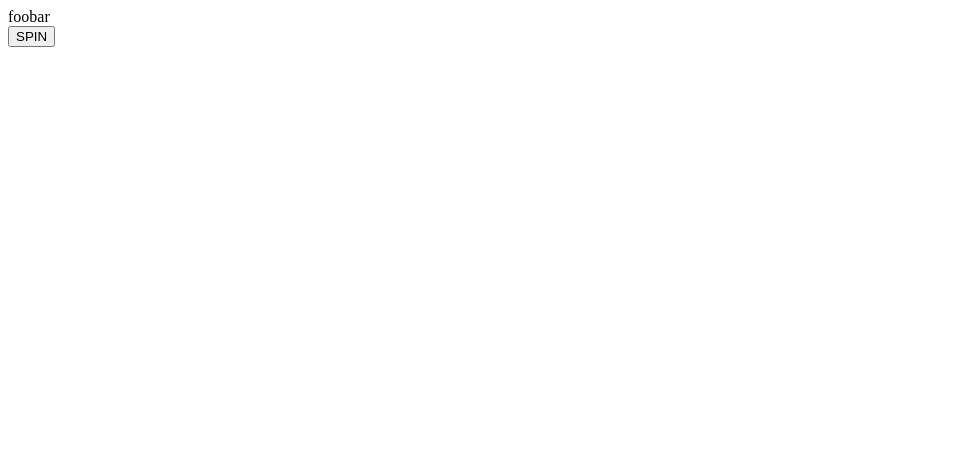
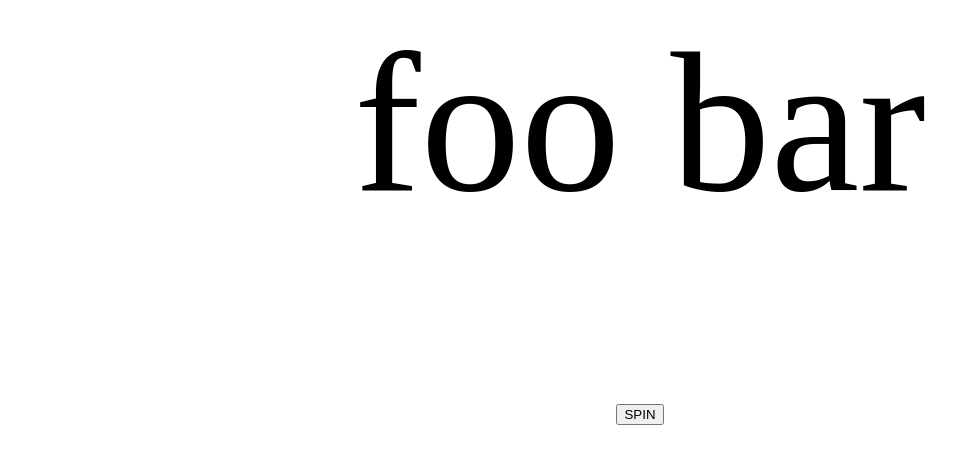
Before and after one commit to rahulpatil-99/rotator, a React app: page / in a window 1280 px wide. Shown: the top 464 px of the page, without its empty margins (0-980 px from the left). Built offline with nearby package versions, Linux system fonts and the light colour scheme.

Commit message:
removes two names on spin

```diff
--- a/src/components/StandUp.js
+++ b/src/components/StandUp.js
@@ -1,14 +1,15 @@
 import React from 'react';
+import './../css/StandUp.css';
 
 const display = (name) =>(
-    name?
-        name:
+    name[0] && name [1]?
+        name[0] + "     " + name[1]:
     location.reload()
 )
 
 const Standup = (props) => {
     return (
-    <div class="StandUp">
+    <div className="StandUp">
         {display(props.name)}
         <br />
         <button onClick={() => (props.spin(props.name))}>
--- a/src/constants/ActionHandlers.js
+++ b/src/constants/ActionHandlers.js
@@ -1,5 +1,5 @@
 const remove = (state, action) => ({
-    name: state.name.filter(name => name !== action.name)
+    name: state.name.filter(name => !action.name.includes(name))
 })
 
 const actionHandler = {
```
Also changed, not shown: 2 other files (tests, documents, lock files or other folders).
